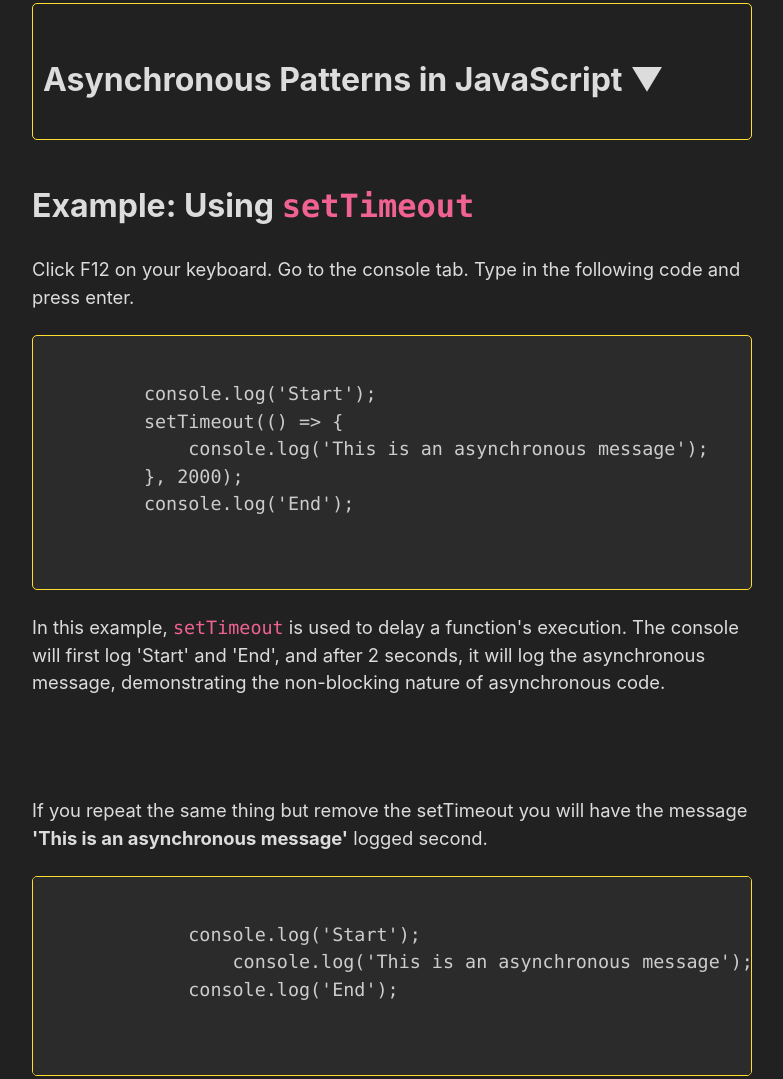
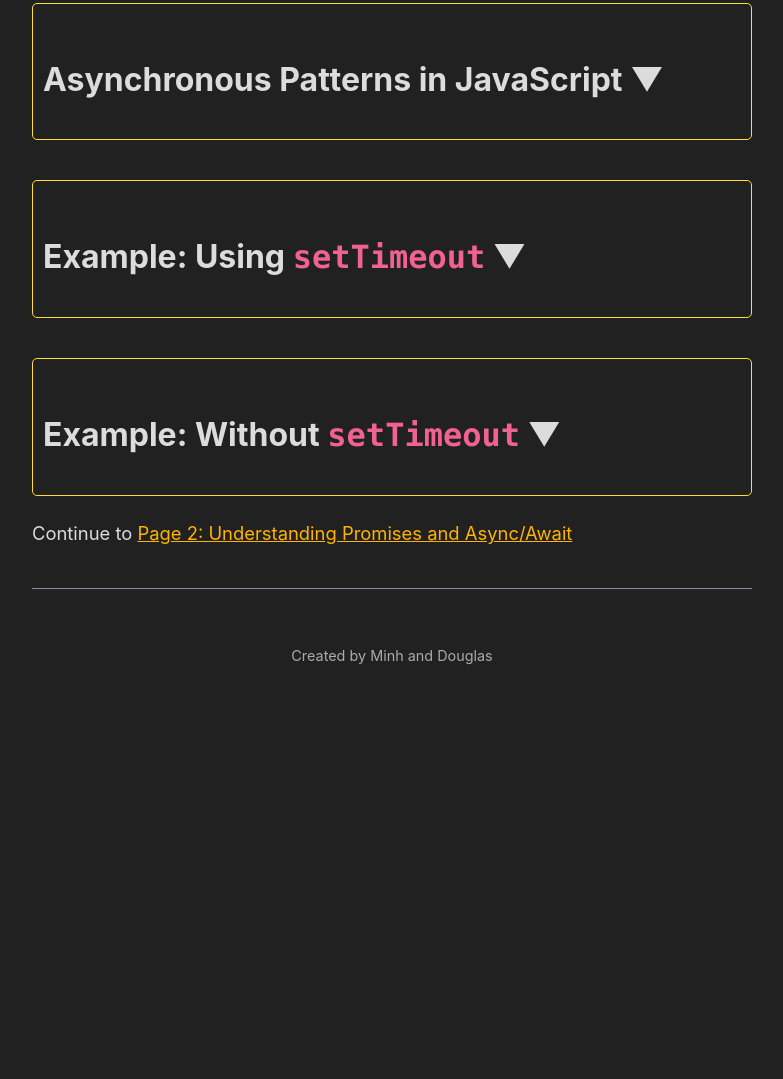
Before and after one commit to hans-min/mini-project-CAWEB, a website: page page1.html in a window 1280 px wide. Shown: the part 707-1786 px from the top of the page, without its empty margins (248-1031 px from the left). After the commit the page ends 1421 px from the top, so only its background shows below. Drawn offline with nearby package versions, Linux system fonts and the light colour scheme.

Commit message:
fixed accordian with code

```diff
--- a/app.js
+++ b/app.js
@@ -1,7 +1,7 @@
 new Vue({
   el: "#app",
   data: {
-    accordions: [
+    accordionsNoCode: [
       {
         title: "Synchronous vs. Asynchronous Code",
         content:
@@ -15,10 +15,56 @@ new Vue({
         isOpen: false,
       },
     ],
+    accordionsWithCode: [
+      {
+        title: "Example: Using <code>setTimeout</code>",
+        content: `<p>
+                Click F12 on your keyboard.
+                Go to the console tab.
+                Type in the following code and press enter.
+            </p>
+            <pre>
+                <code>
+    console.log('Start');
+    setTimeout(() => {
+        console.log('This is an asynchronous message');
+    }, 2000);
+    console.log('End');
+                </code>
+            </pre>
+            <p>
+                In this example, <code>setTimeout</code> is used to delay a function's
+                execution. The console will first log 'Start' and 'End', and after 2
+                seconds, it will log the asynchronous message, demonstrating the
+                non-blocking nature of asynchronous code.
+            </p>`,
+        isOpen: false,
+      },
+      {
+        title: "Example: Without <code>setTimeout</code>",
+        content: `<p style="margin-top: 100px;">
+        If you repeat the same thing but remove the setTimeout you will have the message <strong>'This is an asynchronous message'</strong> logged second.
+
+        <pre>
+            <code>
+        console.log('Start');
+            console.log('This is an asynchronous message');
+        console.log('End');
+            </code>
+        </pre>
+      </p>`,
+        isOpen: false,
+      },
+    ],
   },
   methods: {
     toggleAccordion(index) {
-      this.accordions[index].isOpen = !this.accordions[index].isOpen;
+      this.accordionsNoCode[index].isOpen =
+        !this.accordionsNoCode[index].isOpen;
+    },
+    toggleAccordionWithCode(index) {
+      this.accordionsWithCode[index].isOpen =
+        !this.accordionsWithCode[index].isOpen;
     },
   },
 });
--- a/page1.html
+++ b/page1.html
@@ -20,7 +20,7 @@
           code.
         </p>
         <div
-          v-for="(accordion, index) in accordions"
+          v-for="(accordion, index) in accordionsNoCode"
           :key="index"
           style="
             border: 1px solid var(--marked);
@@ -37,42 +37,26 @@
             {{ accordion.content }}
           </p>
         </div>
-        <h3>Example: Using <code>setTimeout</code></h3>
-        <p>
-            Click F12 on your keyboard.
-            Go to the console tab.
-            Type in the following code and press enter.
-          </p>
-        <pre>
-            <code>
-        console.log('Start');
-        setTimeout(() => {
-            console.log('This is an asynchronous message');
-        }, 2000);
-        console.log('End');
-            </code>
-        </pre>
-        <p>
-          In this example, <code>setTimeout</code> is used to delay a function's
-          execution. The console will first log 'Start' and 'End', and after 2
-          seconds, it will log the asynchronous message, demonstrating the
-          non-blocking nature of asynchronous code.
+
+        <div
+        v-for="(accordion, index) in accordionsWithCode"
+        :key="index"
+        style="
+          border: 1px solid var(--marked);
+          margin-top: 40px;
+          border-radius: var(--standard-border-radius);
+          padding: 10px;
+        "
+      >
+      <h3 @click="toggleAccordionWithCode(index)">
+        <span v-html="accordion.title"></span>
+        <span class="arrow">▼</span>
+      </h3>
+        <p v-if="accordion.isOpen" v-html="accordion.content">
+          {{ accordion.content }}
         </p>
-        <p style="margin-top: 100px;">
-            If you repeat the same thing but remove the setTimeout you will have the message <strong>'This is an asynchronous message'</strong> logged second.
+      </div>
 
-            <pre>
-                <code>
-            console.log('Start');
-                console.log('This is an asynchronous message');
-            console.log('End');
-                </code>
-            </pre>
-          </p>
-        <p style="margin-top: 100px;">
-          On the following page we will look into promises and async/await which
-          are the most common ways to handle asynchronous code in JavaScript.
-        </p>
       </div>
       <div>
         <p>
```
